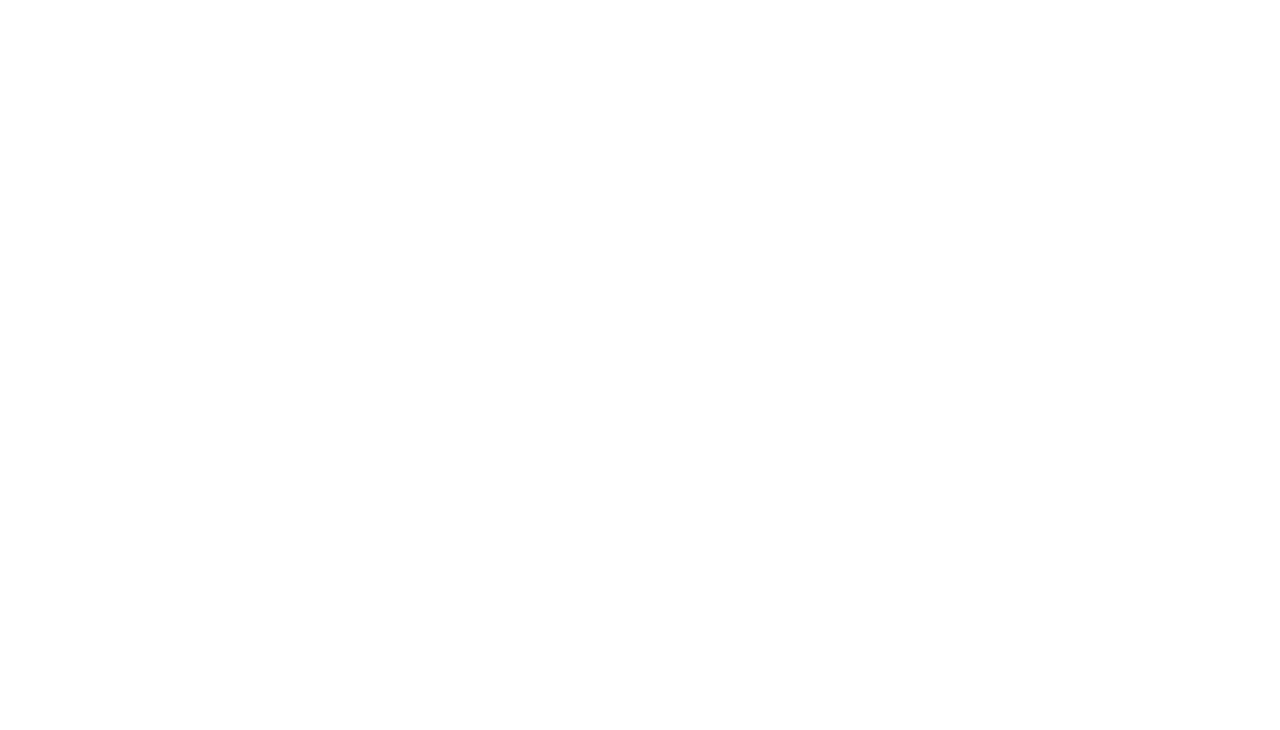
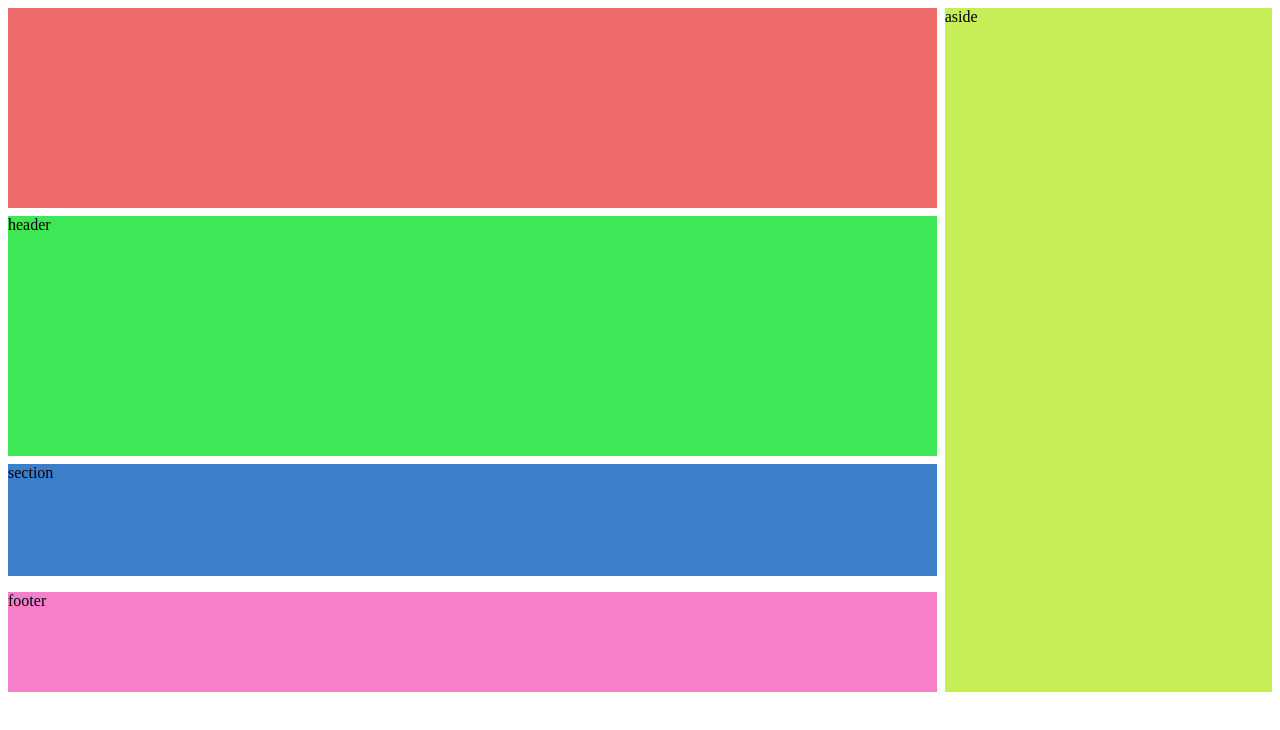
Before and after one commit to MASTERTECHCOURSE/week-1-day-3, a plain HTML site: page Grid/grid.html in a window 1280 px wide. Drawn offline with Linux system fonts and the light colour scheme.

Commit message:
terminado project grid

```diff
--- /dev/null
+++ b/Grid/css/grid-styles.css
@@ -0,0 +1,33 @@
+body {
+    display: grid;
+    grid-template-areas: 'nav nav nav teste '
+                         'header header header teste '
+                         'section section section teste '
+                         'aside aside aside teste '
+                         'footer footer footer teste ';
+    grid-template-rows: 25vh 30vh 14vh;
+    grid-gap: 1vh;
+
+}
+nav {
+    grid-area: nav;
+    background: rgb(236, 106, 106);
+}
+header {
+    grid-area: header;
+    background: rgb(62, 231, 85);
+}
+section {
+    grid-area: section;
+    background: rgb(61, 126, 201);
+}
+aside {
+    grid-area: teste;
+    background: rgb(198, 238, 87);
+}
+footer {
+    grid-area: footer;
+    background: rgb(247, 127, 201);
+    height: 100px;
+
+}
--- a/index.html
+++ b/Grid/grid.html
@@ -5,10 +5,13 @@
     <meta name="viewport" content="width=device-width, initial-scale=1.0">
     <meta http-equiv="X-UA-Compatible" content="ie=edge">
     <title>Document</title>
-    <link rel="stylesheet" href="css/styles.css">
+    <link rel="stylesheet" href="css/grid-styles.css">
 </head>
 <body>
-
-
+   <nav></nav>
+   <header>header</header>
+   <section>section</section>
+   <aside>aside</aside>
+   <footer>footer</footer>
 </body>
 </html>
```
Also changed, not shown: css/styles.css (deleted).
